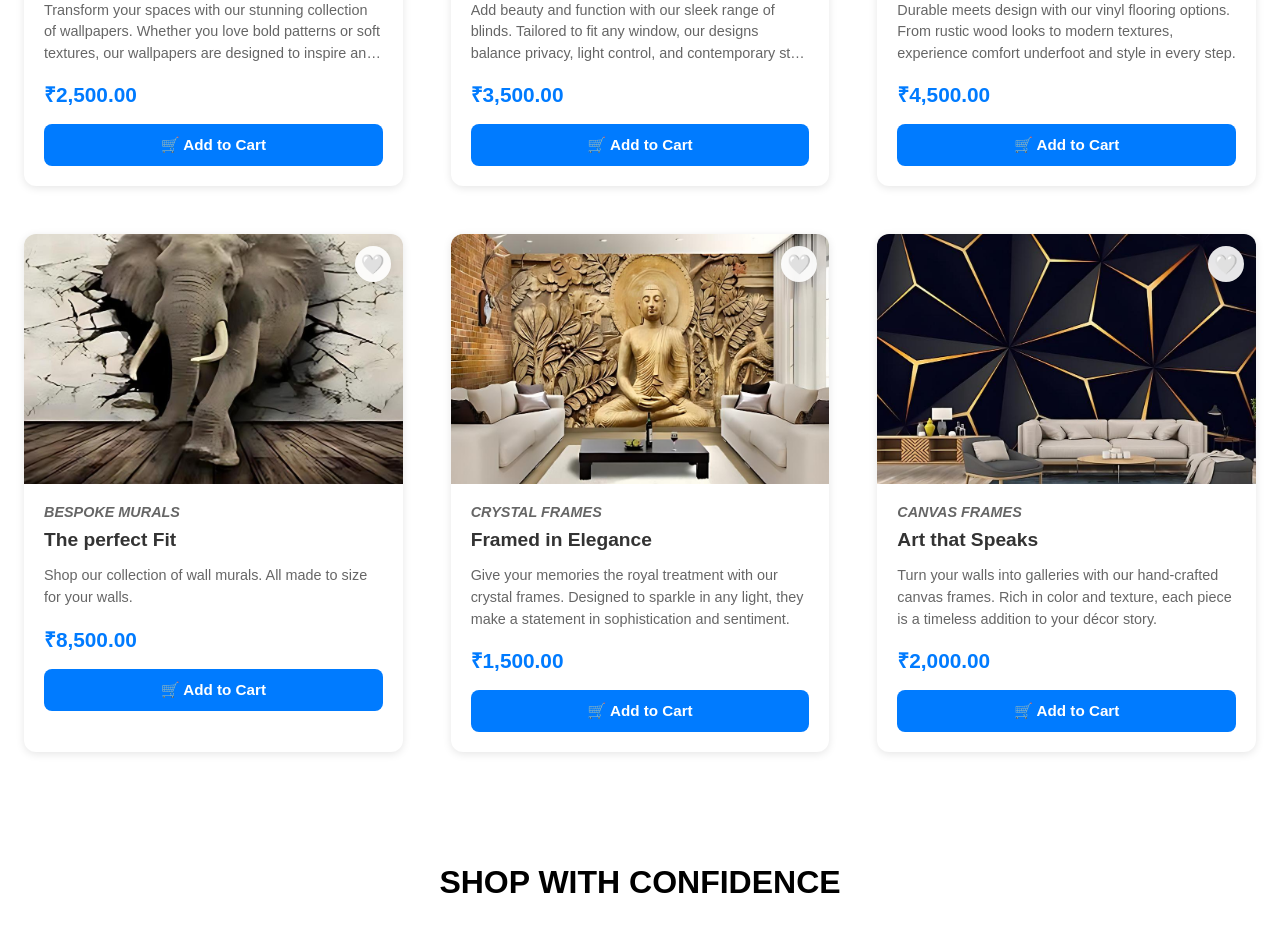
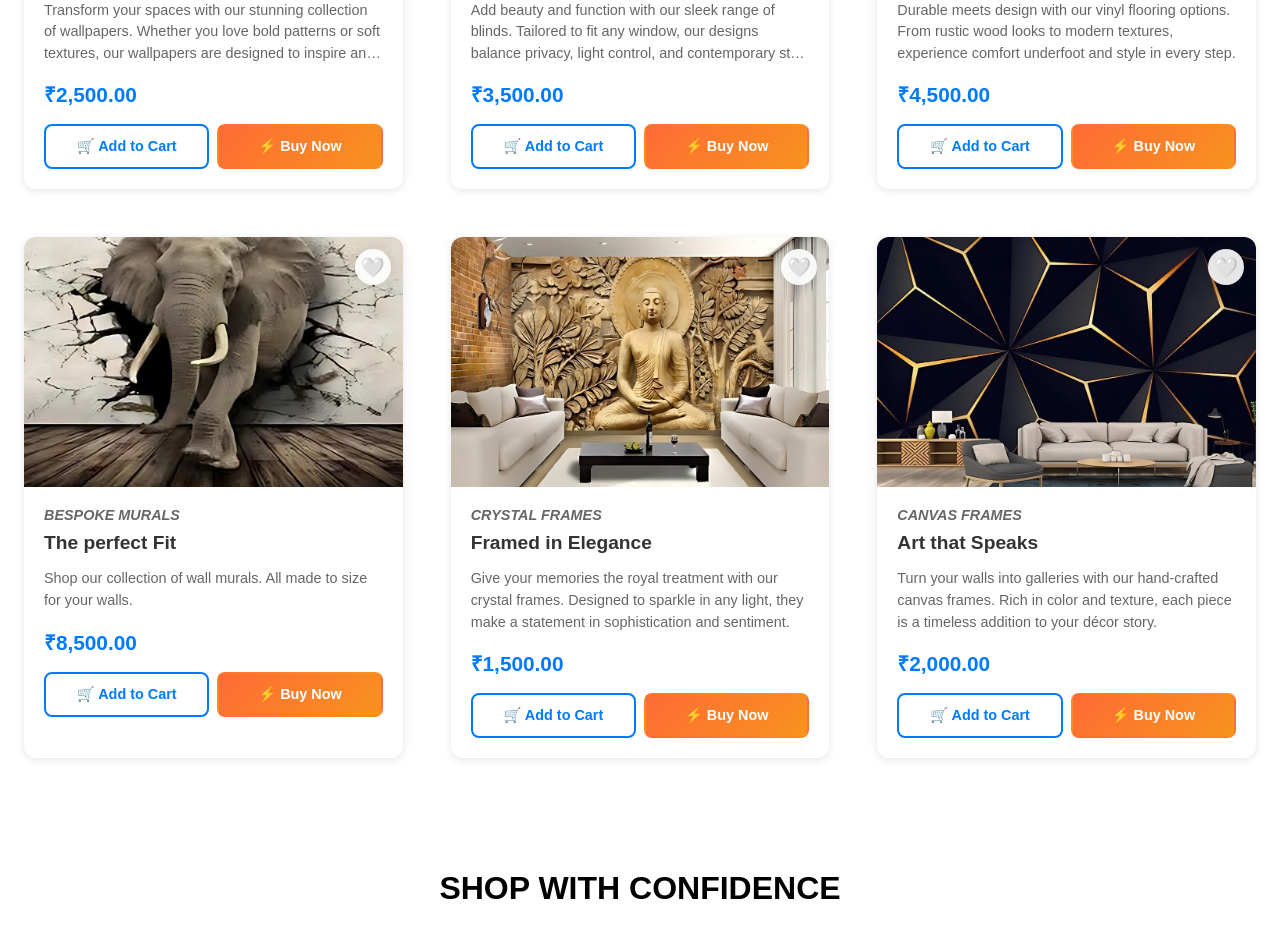
Before and after one commit to Dheeraj475/CPT_progress, a React (Vite) app: page / in a window 1280 px wide. Shown: the part 1740-2675 px from the top of the page. Built offline with nearby package versions, Linux system fonts and the light colour scheme.

Commit message:
Buy Now and Add to Cart with Animations

```diff
--- a/src/assets/ProductCard.css
+++ b/src/assets/ProductCard.css
@@ -84,6 +84,75 @@
   }
 }
 
+/* Added to Cart Animation */
+.added-to-cart-animation {
+  position: absolute;
+  top: 50%;
+  left: 50%;
+  transform: translate(-50%, -50%);
+  background: rgba(40, 167, 69, 0.95);
+  color: white;
+  padding: 16px 20px;
+  border-radius: 12px;
+  display: flex;
+  align-items: center;
+  gap: 8px;
+  font-weight: 600;
+  font-size: 0.9rem;
+  animation: addedToCartPop 2s ease;
+  z-index: 10;
+  backdrop-filter: blur(4px);
+  box-shadow: 0 8px 24px rgba(40, 167, 69, 0.3);
+}
+
+.success-checkmark {
+  width: 24px;
+  height: 24px;
+  background: white;
+  color: #28a745;
+  border-radius: 50%;
+  display: flex;
+  align-items: center;
+  justify-content: center;
+  font-weight: bold;
+  font-size: 1rem;
+  animation: checkmarkBounce 0.6s ease;
+}
+
+@keyframes addedToCartPop {
+  0% {
+    opacity: 0;
+    transform: translate(-50%, -50%) scale(0.5);
+  }
+  15% {
+    opacity: 1;
+    transform: translate(-50%, -50%) scale(1.1);
+  }
+  25% {
+    transform: translate(-50%, -50%) scale(1);
+  }
+  85% {
+    opacity: 1;
+    transform: translate(-50%, -50%) scale(1);
+  }
+  100% {
+    opacity: 0;
+    transform: translate(-50%, -50%) scale(0.8);
+  }
+}
+
+@keyframes checkmarkBounce {
+  0% {
+    transform: scale(0);
+  }
+  50% {
+    transform: scale(1.3);
+  }
+  100% {
+    transform: scale(1);
+  }
+}
+
 .product-info {
   padding: 20px;
 }
@@ -121,23 +190,116 @@
   margin: 0 0 16px 0;
 }
 
-.add-to-cart-btn {
+/* Product Actions */
+.product-actions {
   width: 100%;
-  padding: 12px;
-  background: #007bff;
-  color: white;
+}
+
+.cart-actions {
+  display: flex;
+  gap: 8px;
+  width: 100%;
+}
+
+.add-to-cart-btn,
+.buy-now-btn,
+.go-to-cart-btn {
+  flex: 1;
+  padding: 12px 16px;
   border: none;
   border-radius: 8px;
   font-weight: 600;
-  font-size: 0.95rem;
+  font-size: 0.9rem;
   cursor: pointer;
   transition: all 0.3s ease;
+  display: flex;
+  align-items: center;
+  justify-content: center;
+  gap: 6px;
+  position: relative;
+  overflow: hidden;
 }
 
-.add-to-cart-btn:hover {
-  background: #0056b3;
+.add-to-cart-btn {
+  background: #fff;
+  color: #007bff;
+  border: 2px solid #007bff;
+}
+
+.add-to-cart-btn:hover:not(:disabled) {
+  background: #007bff;
+  color: white;
   transform: translateY(-2px);
   box-shadow: 0 4px 12px rgba(0, 123, 255, 0.3);
+}
+
+.add-to-cart-btn.loading {
+  background: #f8f9fa;
+  color: #6c757d;
+  border-color: #dee2e6;
+  cursor: not-allowed;
+}
+
+.buy-now-btn {
+  background: linear-gradient(135deg, #ff6b35, #f7931e);
+  color: white;
+  border: 2px solid transparent;
+}
+
+.buy-now-btn:hover {
+  background: linear-gradient(135deg, #e55a2b, #e8851a);
+  transform: translateY(-2px);
+  box-shadow: 0 4px 12px rgba(255, 107, 53, 0.4);
+}
+
+.go-to-cart-btn {
+  background: #28a745;
+  color: white;
+  border: 2px solid transparent;
+}
+
+.go-to-cart-btn:hover {
+  background: #218838;
+  transform: translateY(-2px);
+  box-shadow: 0 4px 12px rgba(40, 167, 69, 0.3);
+}
+
+/* Loading Spinner */
+.loading-spinner {
+  width: 16px;
+  height: 16px;
+  border: 2px solid transparent;
+  border-top: 2px solid #6c757d;
+  border-radius: 50%;
+  animation: spin 1s linear infinite;
+}
+
+@keyframes spin {
+  0% { transform: rotate(0deg); }
+  100% { transform: rotate(360deg); }
+}
+
+/* Button Ripple Effect */
+.add-to-cart-btn::before,
+.buy-now-btn::before,
+.go-to-cart-btn::before {
+  content: '';
+  position: absolute;
+  top: 50%;
+  left: 50%;
+  width: 0;
+  height: 0;
+  border-radius: 50%;
+  background: rgba(255, 255, 255, 0.3);
+  transform: translate(-50%, -50%);
+  transition: width 0.6s, height 0.6s;
+}
+
+.add-to-cart-btn:active::before,
+.buy-now-btn:active::before,
+.go-to-cart-btn:active::before {
+  width: 300px;
+  height: 300px;
 }
 
 @keyframes fadeInUp {
@@ -174,4 +336,39 @@
     height: 32px;
     font-size: 1rem;
   }
+
+  .cart-actions {
+    flex-direction: column;
+    gap: 8px;
+  }
+
+  .add-to-cart-btn,
+  .buy-now-btn,
+  .go-to-cart-btn {
+    width: 100%;
+    padding: 12px;
+    font-size: 0.9rem;
+  }
+
+  .added-to-cart-animation {
+    padding: 12px 16px;
+    font-size: 0.8rem;
+  }
 }
+
+@media (max-width: 480px) {
+  .product-info {
+    padding: 12px;
+  }
+
+  .cart-actions {
+    gap: 6px;
+  }
+
+  .add-to-cart-btn,
+  .buy-now-btn,
+  .go-to-cart-btn {
+    padding: 10px;
+    font-size: 0.85rem;
+  }
+}
--- a/src/components/ProductCard.jsx
+++ b/src/components/ProductCard.jsx
@@ -1,24 +1,58 @@
 import React, { useState } from 'react';
 import { useCart } from '../context/CartContext';
 import { useAuth } from '../context/AuthContext';
+import { useNavigate } from 'react-router-dom';
 import LoginPrompt from './LoginPrompt';
 import '../assets/ProductCard.css';
 
 const ProductCard = ({ product }) => {
-  const { addToCart, addToWishlist, removeFromWishlist, wishlistItems } = useCart();
+  const { addToCart, addToWishlist, removeFromWishlist, wishlistItems, cartItems } = useCart();
   const { isAuthenticated } = useAuth();
+  const navigate = useNavigate();
   const [showLoginPrompt, setShowLoginPrompt] = useState(false);
   const [loginMessage, setLoginMessage] = useState('');
+  const [isAddingToCart, setIsAddingToCart] = useState(false);
+  const [showAddedAnimation, setShowAddedAnimation] = useState(false);
 
   const isInWishlist = wishlistItems.some(item => item.id === product.id);
+  const isInCart = cartItems.some(item => item.id === product.id);
 
-  const handleAddToCart = () => {
+  const handleAddToCart = async () => {
     if (!isAuthenticated) {
       setLoginMessage('Please login to add items to cart');
       setShowLoginPrompt(true);
       return;
     }
-    addToCart(product);
+
+    setIsAddingToCart(true);
+
+    // Simulate adding to cart with animation
+    setTimeout(() => {
+      addToCart(product);
+      setIsAddingToCart(false);
+      setShowAddedAnimation(true);
+
+      // Hide animation after 2 seconds
+      setTimeout(() => {
+        setShowAddedAnimation(false);
+      }, 2000);
+    }, 800);
+  };
+
+  const handleBuyNow = () => {
+    if (!isAuthenticated) {
+      setLoginMessage('Please login to buy this item');
+      setShowLoginPrompt(true);
+      return;
+    }
+
+    // Add to cart if not already added
+    if (!isInCart) {
+      addToCart(product);
+    }
+
+    // Navigate to checkout
+    navigate('/checkout');
   };
 
   const handleToggleWishlist = () => {
@@ -54,6 +88,14 @@ const ProductCard = ({ product }) => {
           >
             {isInWishlist ? '❤️' : '🤍'}
           </button>
+
+          {/* Added to Cart Animation */}
+          {showAddedAnimation && (
+            <div className="added-to-cart-animation">
+              <div className="success-checkmark">✓</div>
+              <span>Added to Cart!</span>
+            </div>
+          )}
         </div>
 
         <div className="product-info">
@@ -62,9 +104,47 @@ const ProductCard = ({ product }) => {
           <p>{product.desc || product.description}</p>
           <div className="product-price">{formatPrice(product.price)}</div>
 
-          <button className="add-to-cart-btn" onClick={handleAddToCart}>
-            🛒 Add to Cart
-          </button>
+          <div className="product-actions">
+            {isInCart ? (
+              <div className="cart-actions">
+                <button
+                  className="buy-now-btn"
+                  onClick={handleBuyNow}
+                >
+                  🛒 Buy Now
+                </button>
+                <button
+                  className="go-to-cart-btn"
+                  onClick={() => navigate('/cart')}
+                >
+                  📦 Go to Cart
+                </button>
+              </div>
+            ) : (
+              <div className="cart-actions">
+                <button
+                  className={`add-to-cart-btn ${isAddingToCart ? 'loading' : ''}`}
+                  onClick={handleAddToCart}
+                  disabled={isAddingToCart}
+                >
+                  {isAddingToCart ? (
+                    <>
+                      <span className="loading-spinner"></span>
+                      Adding...
+                    </>
+                  ) : (
+                    <>🛒 Add to Cart</>
+                  )}
+                </button>
+                <button
+                  className="buy-now-btn"
+                  onClick={handleBuyNow}
+                >
+                  ⚡ Buy Now
+                </button>
+              </div>
+            )}
+          </div>
         </div>
       </div>
 
```
